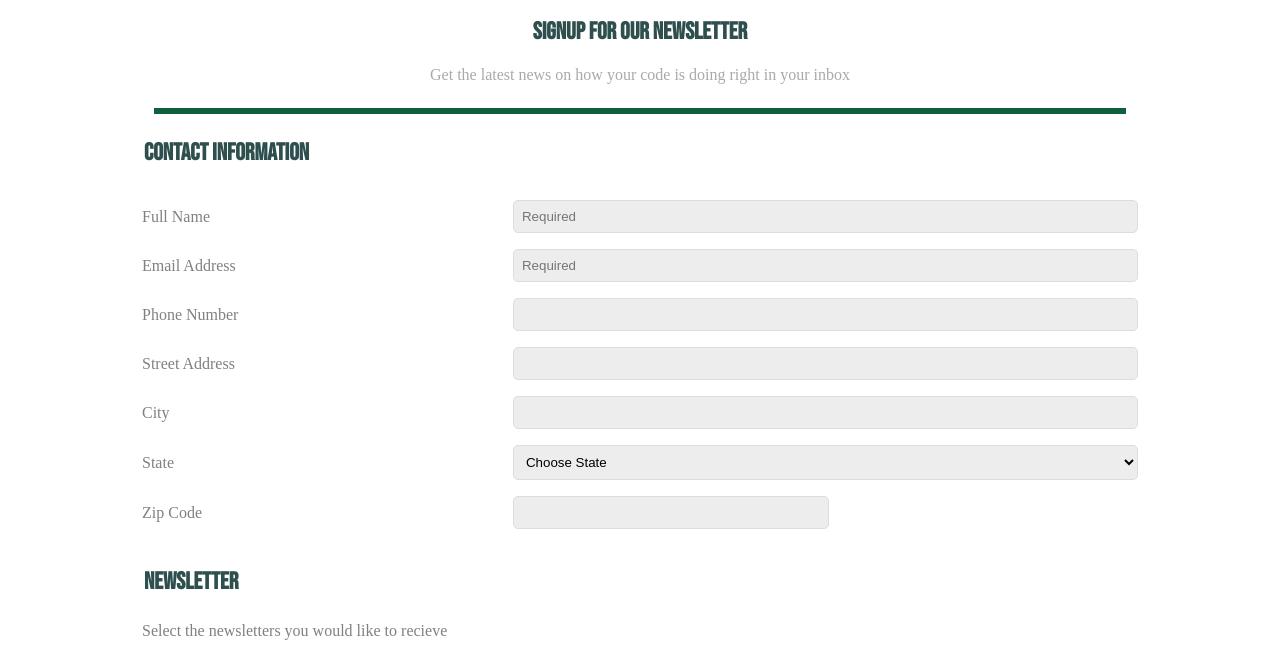
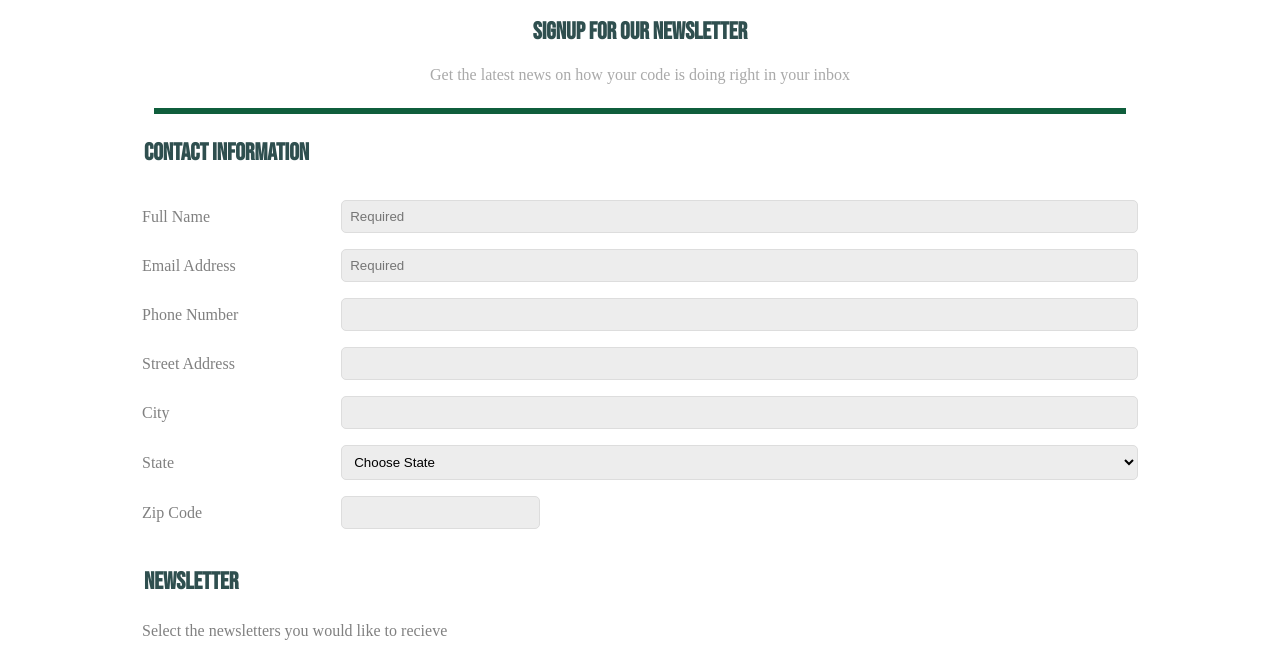
Before and after one commit to katyyates/treehouse-project3, a plain HTML site: page index.html in a window 1280 px wide. Shown: the part 83-736 px from the top of the page. Drawn offline with Linux system fonts and the light colour scheme.

Commit message:
margin change
decided to change width instead of margin to achieve zipcode win

```diff
--- a/css/style.css
+++ b/css/style.css
@@ -159,12 +159,15 @@ main::after {
 
 
      label {
-        width: 60%;
+        width: 20%;
       }
 
+      #state, #name, #email, #phone, #streetaddress, #city {
+        width: 80%;
+      }
 
     #zip {
-        margin-right: 31%;
+        width: 20%;
     }
 
 }
```
